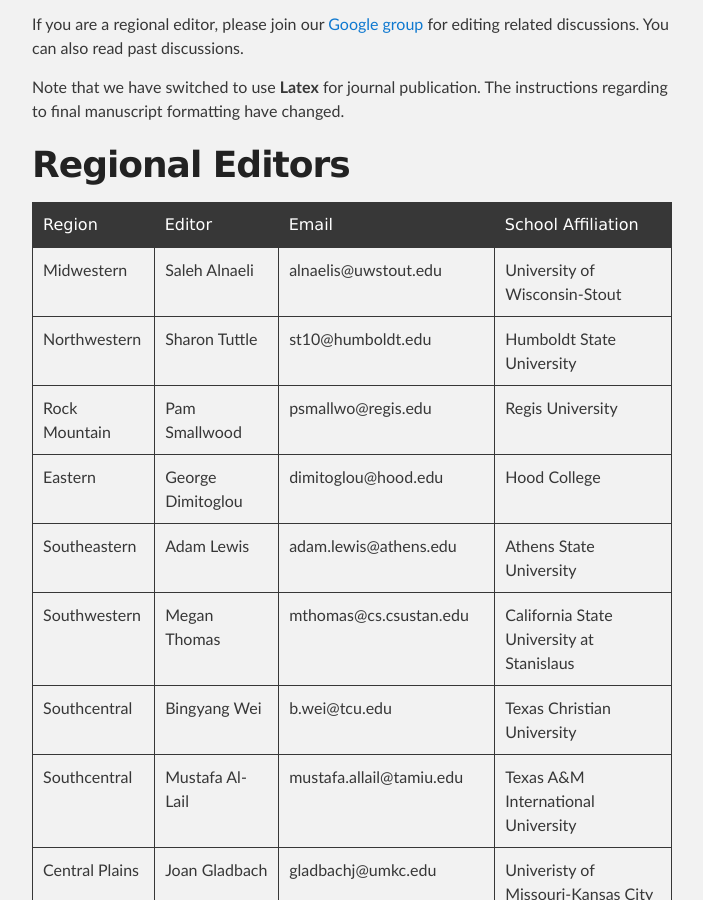
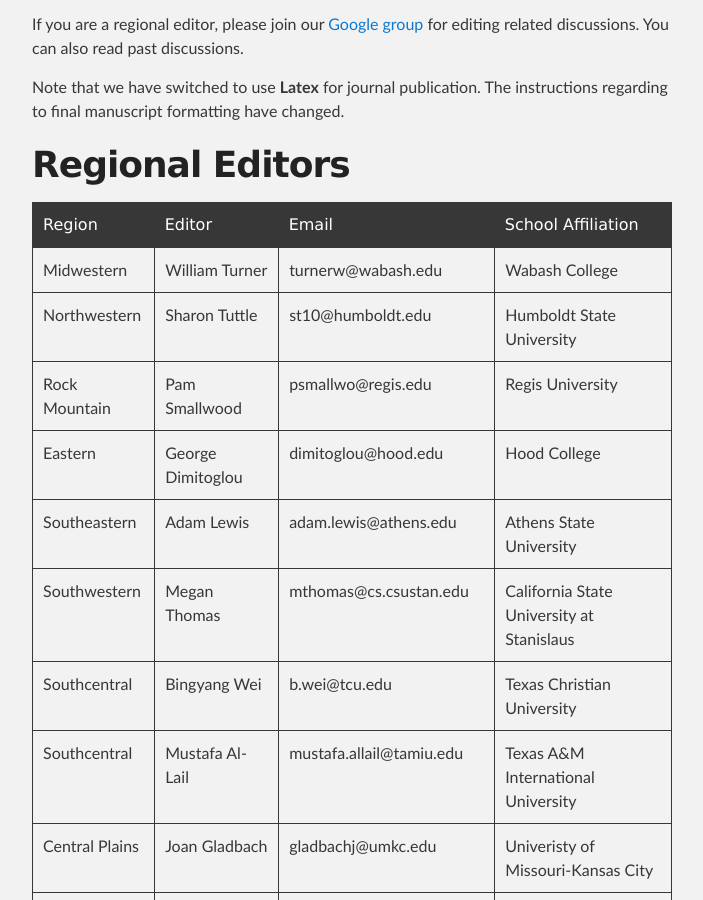
Before and after one commit to ccsc-journal/ccsc-editor, a Jekyll site: the page built from docs/editors.md, in a window 1280 px wide and 900 px high, scrolled down 414 px. Shown: the whole window, without its empty margins (288-991 px from the left). Built offline with Jekyll 4.4.1, drawn with Linux system fonts in a browser that asks for light colours.

Commit message:
Update editors.md

```diff
--- a/docs/editors.md
+++ b/docs/editors.md
@@ -14,7 +14,7 @@ The instructions regarding to final manuscript formatting have changed.
 
 | Region | Editor | Email | School Affiliation |
 |:-------|:-------|:-------| :-------|
-| Midwestern | Saleh Alnaeli | alnaelis@uwstout.edu | University of Wisconsin-Stout |
+| Midwestern | William Turner | turnerw@wabash.edu | Wabash College |
 | Northwestern | Sharon Tuttle | st10@humboldt.edu | Humboldt State University |
 | Rock Mountain | Pam Smallwood| psmallwo@regis.edu | Regis University |
 | Eastern | George Dimitoglou | dimitoglou@hood.edu | Hood College |
```
